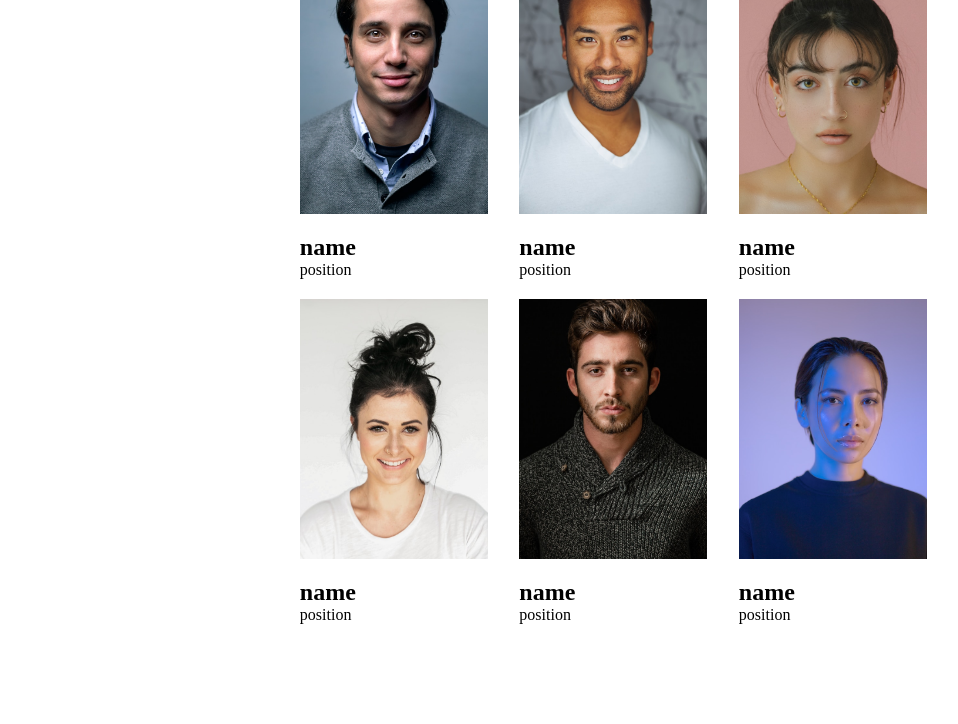
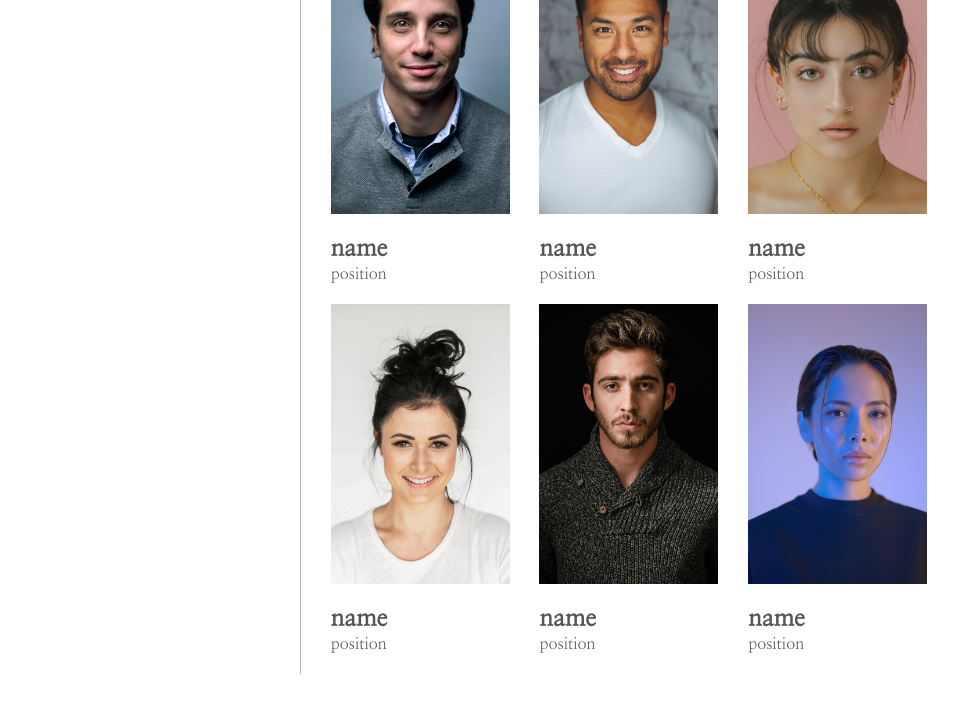
Before and after one commit to zeeeunee/profile, a plain HTML site: page index.html in a window 1280 px wide. Shown: the part 116-840 px from the top of the page, without its empty margins (161-1119 px from the left). Before the commit the page ends 800 px from the top, so only its background shows below. Drawn offline with Linux system fonts and the light colour scheme.

Commit message:
스타일 추가

```diff
--- a/scss/_variable.scss
+++ b/scss/_variable.scss
@@ -1,11 +1,12 @@
-@import url('https://fonts.googleapis.com/css2?family=Nanum+Myeongjo&family=Noto+Sans+KR&display=swap');
+@import url('https://fonts.googleapis.com/css2?family=Nanum+Myeongjo&display=swap');
 
 :root {
 	--colorTit1: #111;
 	--colorBody: #555;
+	--borderColor: #bbb;
 	--colorPoint1: orangered;
 	--fontTit1: 'Nanum Myeongjo', 'serif', '명조';
-	--fontBody: 'Noto Sans KR', 'arial', '돋움';
+	--fontBody: 'Nanum Myeongjo', 'serif', '명조';
 }
 $labtop: 1199px;
 $tablet: 779px;
--- a/scss/style.scss
+++ b/scss/style.scss
@@ -9,16 +9,25 @@
 
 	.left {
 		width: 30%;
+		padding-right: 30px;
+		font-size: 2.8rem;
+		font-family: var(--fontTit1);
+		color: var(--colorTit1);
 	}
 
 	.members {
 		width: 70%;
+		padding-left: 30px;
+		border-left: 1px solid var(--borderColor);
 		display: flex;
 		flex-flow: wrap;
 		justify-content: space-between;
 
 		.box {
 			width: 30%;
+			padding-bottom: 20px;
+			font-family: var(--fontBody);
+			color: var(--colorBody);
 
 			.pic {
 				width: 100%;
@@ -28,8 +37,16 @@
 				img {
 					width: 100%;
 					height: 100%;
-					padding: 20px 0;
+					padding-bottom: 20px;
 					object-fit: cover;
+				}
+
+				h2 {
+					font-size: 1.5rem;
+				}
+
+				p {
+					font-size: 1rem;
 				}
 			}
 		}
```
Also changed, not shown: css/style.css, 1 other file.
